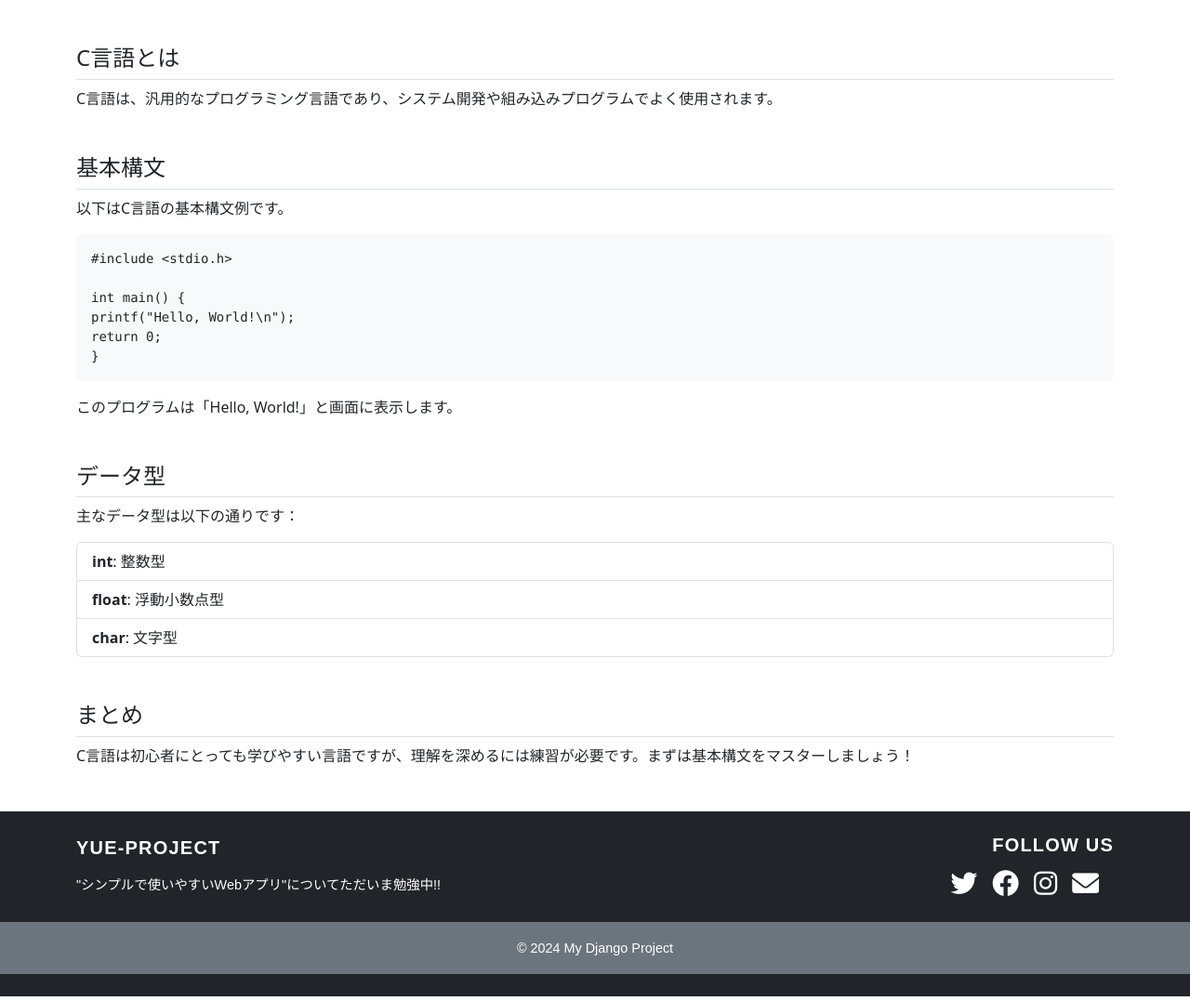
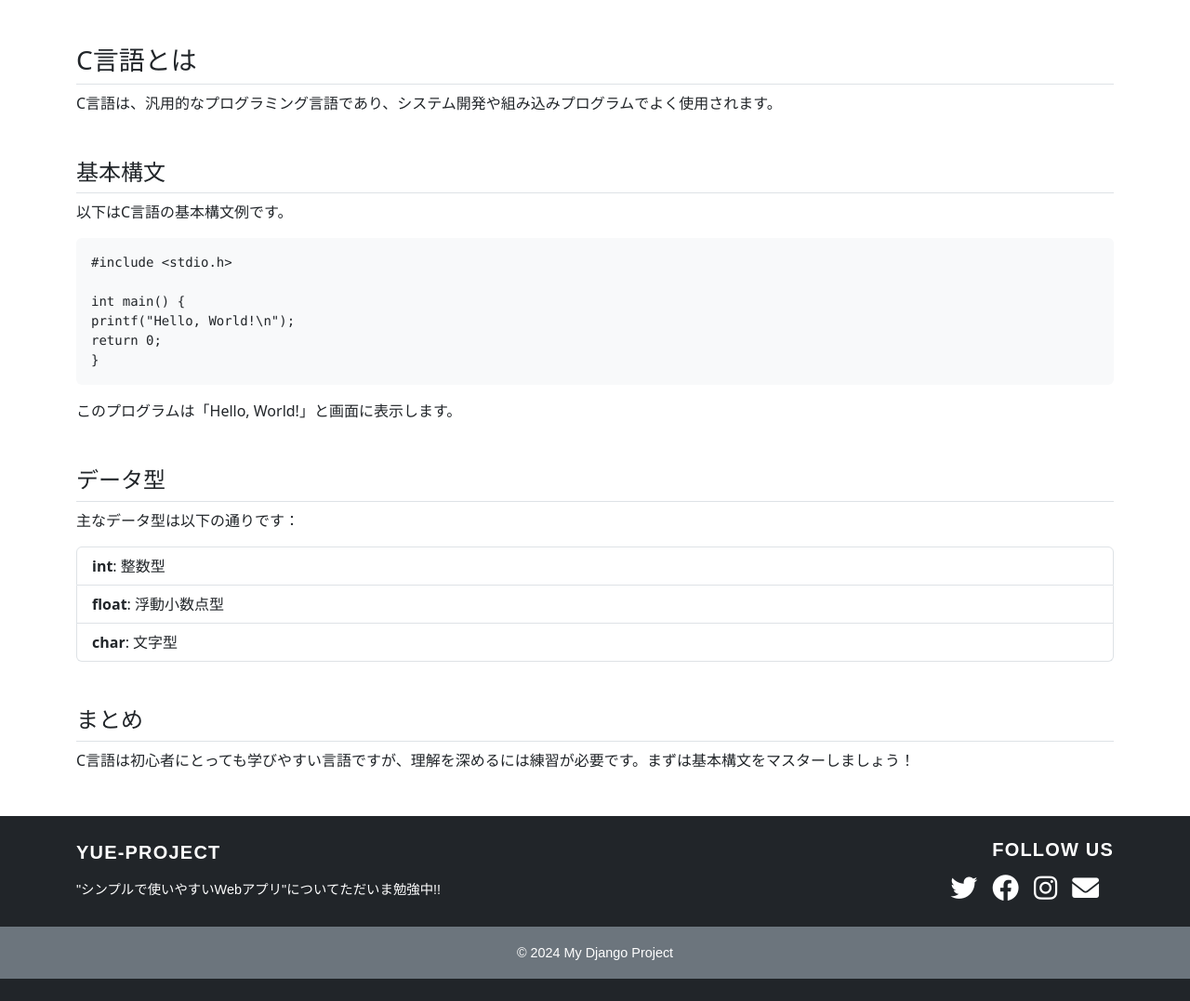
Before and after one commit to yue4521/mysite-django, a Django app: page / in a window 1280 px wide. Shown: the part 150-1227 px from the top of the page at 93% size. Run offline with Django 4.2, Linux system fonts and the light colour scheme; some libraries are stand-ins or nearby versions.

Commit message:
edit blog sample

```diff
--- a/mysite/myblog/templates/blog_sample.html
+++ b/mysite/myblog/templates/blog_sample.html
@@ -6,11 +6,11 @@
 
 <div class="container my-5">
     <section class="mb-5">
-        <h2 class="h4 border-bottom pb-2">C言語とは</h2>
+        <h3 class=" border-bottom pb-2">C言語とは</h2>
         <p>C言語は、汎用的なプログラミング言語であり、システム開発や組み込みプログラムでよく使用されます。</p>
     </section>
     <section class="mb-5">
-        <h2 class="h4 border-bottom pb-2">基本構文</h2>
+        <h4 class="border-bottom pb-2">基本構文</h2>
         <p>以下はC言語の基本構文例です。</p>
         <div class="bg-light p-3 rounded">
             <pre class="mb-0"><code>#include &lt;stdio.h&gt;
@@ -23,7 +23,7 @@ return 0;
         <p class="mt-3">このプログラムは「Hello, World!」と画面に表示します。</p>
     </section>
     <section class="mb-5">
-        <h2 class="h4 border-bottom pb-2">データ型</h2>
+        <h4 class=" border-bottom pb-2">データ型</h2>
         <p>主なデータ型は以下の通りです：</p>
         <ul class="list-group">
             <li class="list-group-item"><strong>int</strong>: 整数型</li>
@@ -32,7 +32,7 @@ return 0;
         </ul>
     </section>
     <section>
-        <h2 class="h4 border-bottom pb-2">まとめ</h2>
+        <h4 class=" border-bottom pb-2">まとめ</h2>
         <p>C言語は初心者にとっても学びやすい言語ですが、理解を深めるには練習が必要です。まずは基本構文をマスターしましょう！</p>
     </section>
 </div>
```
